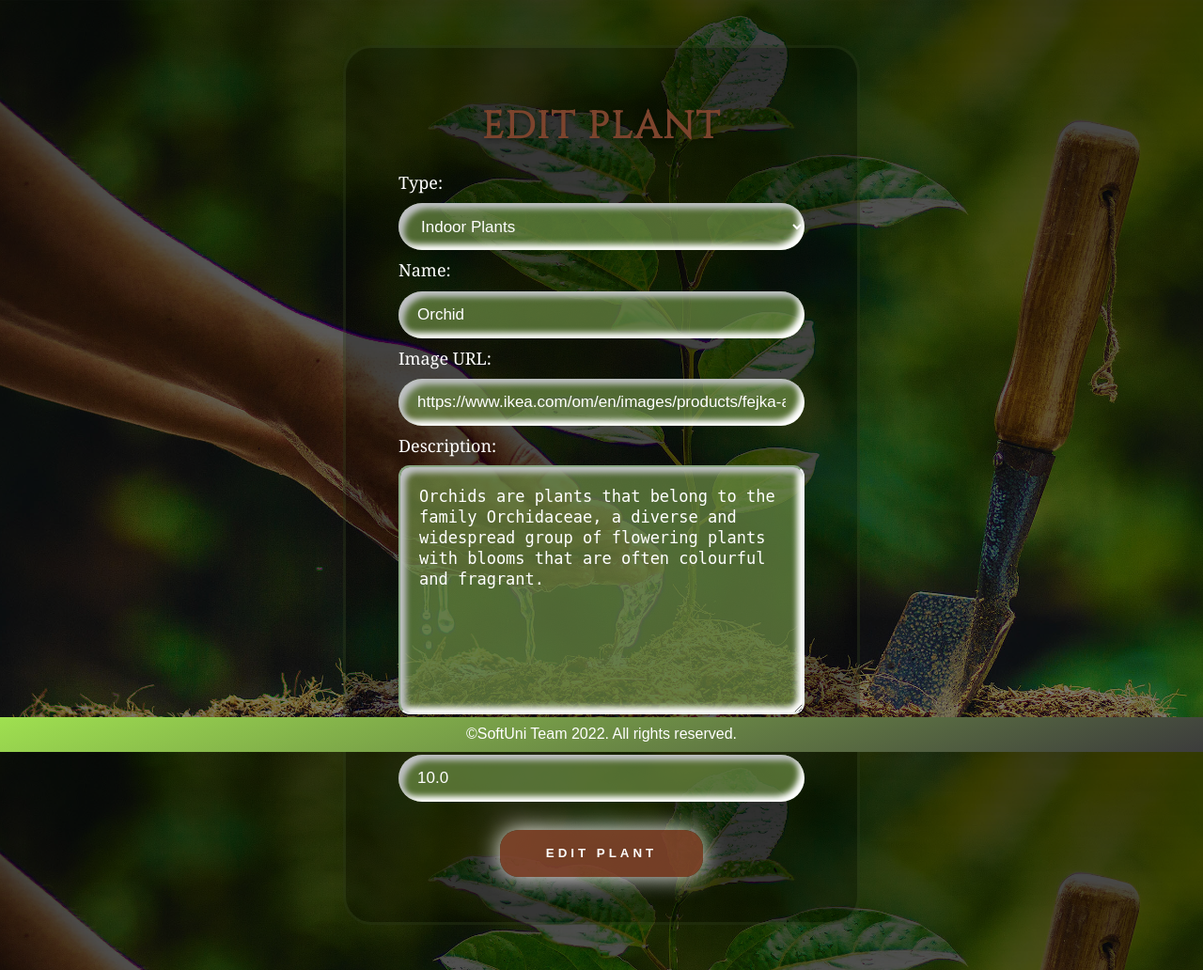
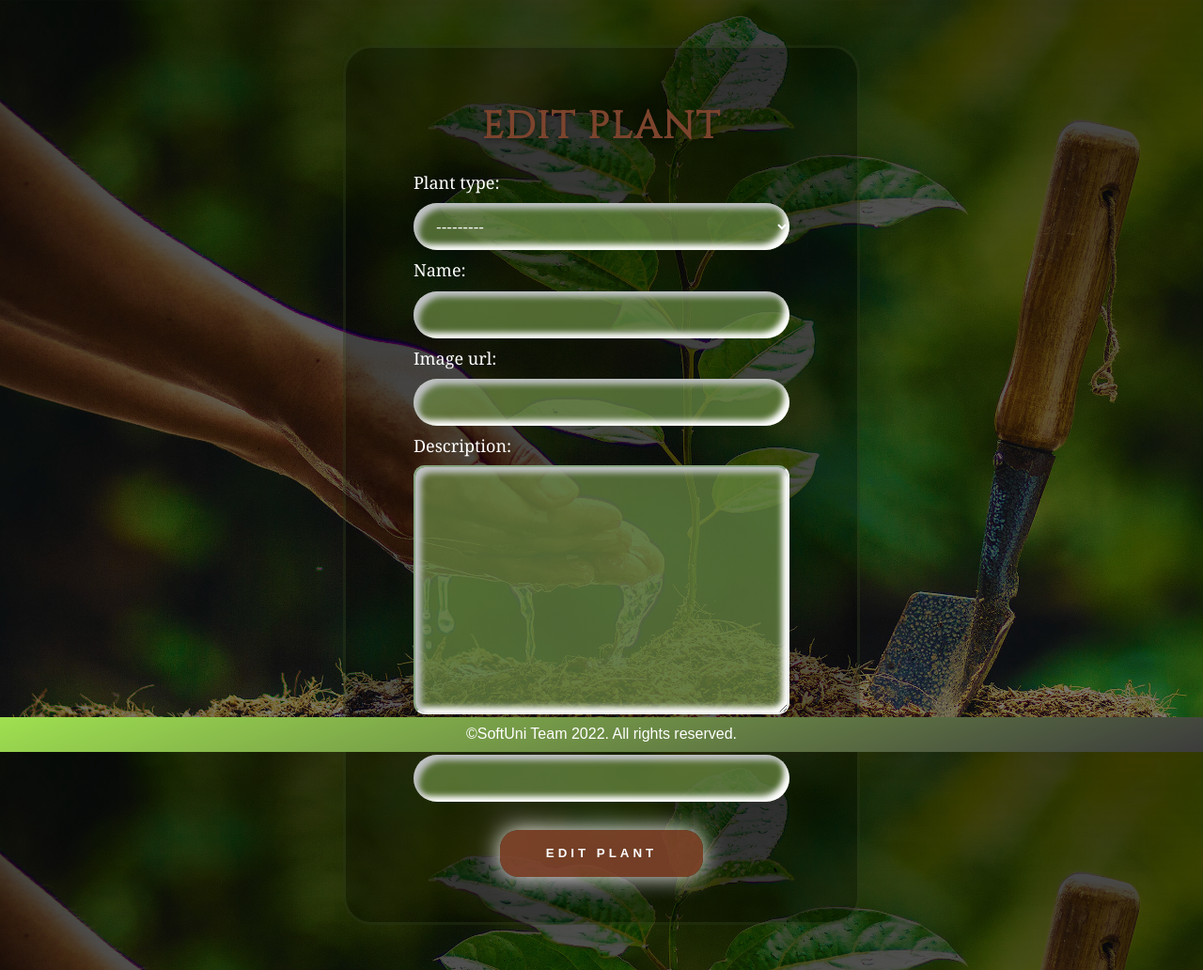
Before and after one commit to GerganaBot/myPlant, a Django app: template myPlant/plants/templates/plants/edit-plant.html in a window 1280 px wide. Shown: the whole page at 94% size. Run offline with Django 4.2, Linux system fonts and the light colour scheme; the template is opened without the code that fills it: values that come from a table or form of the project are taken from there, others are empty; some web fonts are replaced.

Commit message:
Edit plant page done

```diff
--- a/myPlant/plants/templates/plants/edit-plant.html
+++ b/myPlant/plants/templates/plants/edit-plant.html
@@ -3,28 +3,12 @@
 {% block content %}
     <!-- edit plant form -->
     <section id="create-page" class="auth">
-        <form id="create">
+        <form method="post">
             <div class="container">
                 <h1>Edit Plant</h1>
 
-                <label for="type">Type:</label>
-                <select name="type" required="" id="type">
-                    <option value="">---------</option>
-                    <option value="Outdoor Plants">Outdoor Plants</option>
-                    <option value="Indoor Plants" selected="">Indoor Plants</option>
-                </select>
-
-                <label for="name">Name:</label>
-                <input type="text" name="name" value="Orchid" maxlength="20" required="" id="name">
-
-                <label for="image_url">Image URL:</label>
-                <input type="url" name="image_url" value="https://www.ikea.com/om/en/images/products/fejka-artificial-potted-plant-orchid-white__0748880_pe745269_s5.jpg?f=s" maxlength="200" required="" id="image_url">
-
-                <label for="id_description">Description:</label>
-                <textarea name="description" cols="40" rows="10" required="" id="id_description">Orchids are plants that belong to the family Orchidaceae, a diverse and widespread group of flowering plants with blooms that are often colourful and fragrant.</textarea>
-
-                <label for="price">Price:</label>
-                <input type="number" name="price" value="10.0" required="" id="price">
+                {% csrf_token %}
+                {{ form.as_p }}
 
                 <input class="btn submit" type="submit" value="Edit Plant">
             </div>
```
Also changed, not shown: myPlant/plants/views.py (+12 -2 lines).
